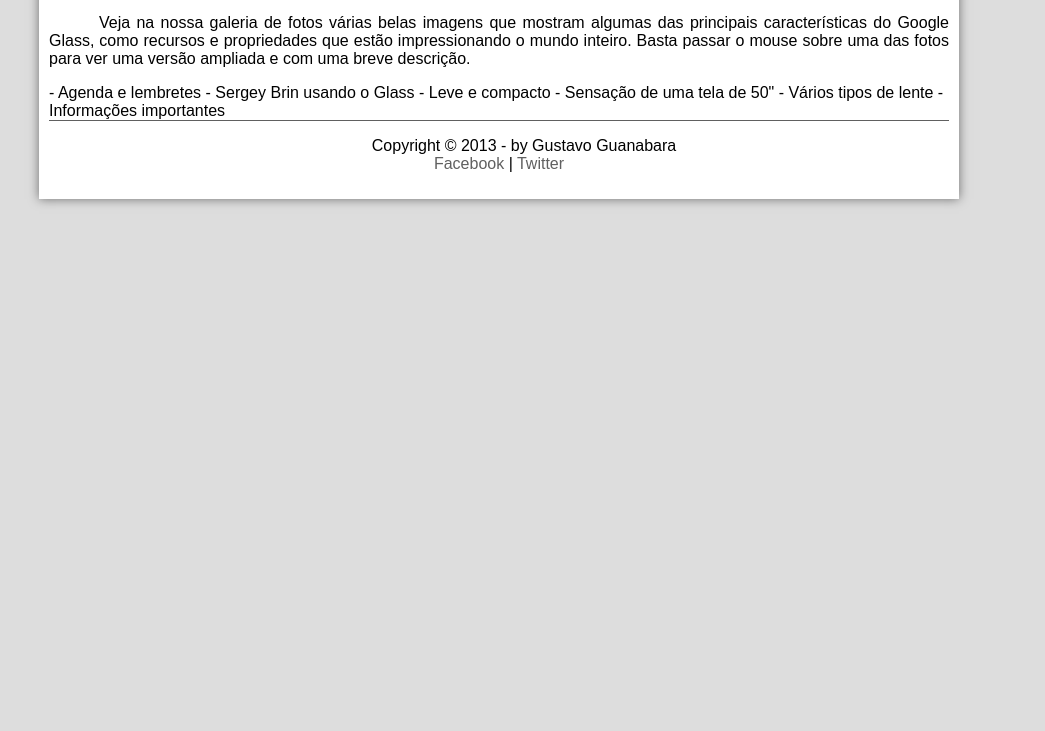
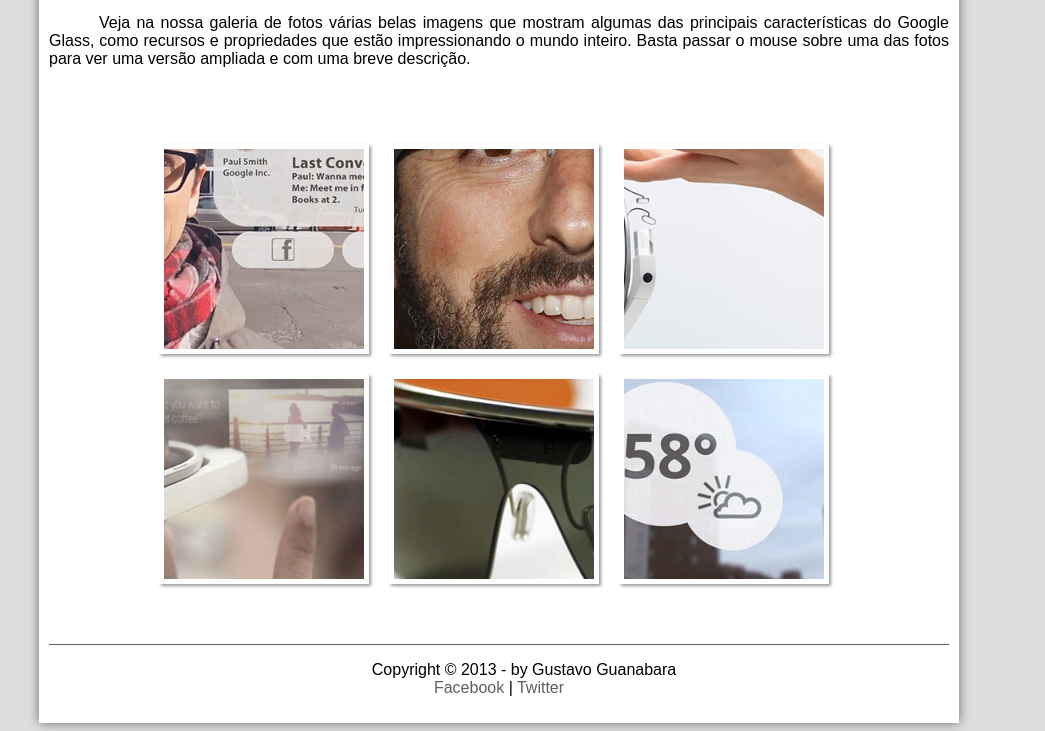
Before and after one commit to makireland/Google-Glass-Web-Site, a plain HTML site: page fotos.html in a window 1280 px wide. Shown: the part 328-1059 px from the top of the page, without its empty margins (141-1186 px from the left). Before the commit the page ends 800 px from the top, so only its background shows below. Drawn offline with Linux system fonts and the light colour scheme.

Commit message:
manipulacao do html e css de fotos

```diff
--- a/_css/fotos.css
+++ b/_css/fotos.css
@@ -0,0 +1,112 @@
+@charset "UTF-8";
+
+ul#album-fotos {
+    width: 700px;
+    margin: 0 auto;
+    padding: 50px;
+    overflow: hidden;
+    list-style: none;
+}
+
+ul#album-fotos li {
+    float: left;
+    width: 200px;
+    height: 200px;
+    margin: 10px;
+    border: 5px solid #ffffff;
+    background-color: #ffffff;
+    box-shadow: 2px 2px 3px rgba(0,0,0,.4);
+    -webkit-transition: all .3s ease-in;
+}
+
+ul#album-fotos li span{
+    opacity: 0;
+    color: #ffffff;
+    text-shadow: 2px 2px 2px #000000;
+    background-color: rgba(0,0,0,.3);
+    font-size: 9pt;
+    line-height: 370px;
+    padding: 5px;
+}
+
+ul#album-fotos li:hover{
+    -webkit-transform: scale(1.5);
+
+}
+
+ul#album-fotos li:hover span{
+    opacity: 1;
+}
+
+ul#album-fotos li#foto01 {
+    background: url('../_imagens/galeria-01.jpg') no-repeat;
+    background-position: 50% 50%;
+    background-size: 400px 400px;
+    background-color: #ffffff;
+}
+
+ul#album-fotos li#foto01:hover {
+    background-position: 0px 0px;
+    background-size: 200px 200px;
+}
+
+ul#album-fotos li#foto02 {
+    background: url('../_imagens/galeria-02.jpg') no-repeat;
+    background-position: 50% 50%;
+    background-size: 400px 400px;
+    background-color: #ffffff;
+}
+
+ul#album-fotos li#foto02:hover {
+    background-position: 0px 0px;
+    background-size: 200px 200px;
+}
+
+ul#album-fotos li#foto03 {
+    background: url('../_imagens/galeria-03.jpg') no-repeat;
+    background-position: 50% 50%;
+    background-size: 400px 400px;
+    background-color: #ffffff;
+}
+
+ul#album-fotos li#foto03:hover {
+    background-position: 0px 0px;
+    background-size: 200px 200px;
+}
+
+ul#album-fotos li#foto04 {
+    background: url('../_imagens/galeria-04.jpg') no-repeat;
+    background-position: 50% 50%;
+    background-size: 400px 400px;
+    background-color: #ffffff;
+}
+
+ul#album-fotos li#foto04:hover {
+    background-position: 0px 0px;
+    background-size: 200px 200px;
+}
+
+ul#album-fotos li#foto05 {
+    background: url('../_imagens/galeria-05.jpg') no-repeat;
+    background-position: 50% 50%;
+    background-size: 400px 400px;
+    background-color: #ffffff;
+}
+
+ul#album-fotos li#foto05:hover {
+    background-position: 0px 0px;
+    background-size: 200px 200px;
+}
+
+ul#album-fotos li#foto06 {
+    background: url('../_imagens/galeria-06.jpg') no-repeat;
+    background-position: 50% 50%;
+    background-size: 400px 400px;
+    background-color: #ffffff;
+}
+
+
+ul#album-fotos li#foto06:hover {
+    background-position: 0px 0px;
+    background-size: 200px 200px;
+}
--- a/fotos.html
+++ b/fotos.html
@@ -4,32 +4,44 @@
 <head>
     <meta charset="UTF-8" />
     <title>Tudo Sobre Google Glass</title>
-    <link rel="stylesheet" type="text/css" href='_css/estilo.css' />
+    <link rel="stylesheet" href="_css/estilo.css"/>
+    <link rel="stylesheet" href="_css/fotos.css" />
 </head>
-<script language="javascript" src= "_javascript/funcoes.js"></script>
+<script language="javascript" src="_javascript/funcoes.js"></script>
+
 <body>
     <div id="interface">
         <header id="cabecalho">
             <hgroup>
                 <h1>Google Glass</h1>
                 <h2>A revolução do Google está chegando</h2>
-                <img src="_imagens/glass-logo-peq.jpg"/>
+                <img src="_imagens/glass-logo-peq.jpg" />
             </hgroup>
             <img id="icone" src="_imagens/glass-oculos-preto-peq.png" />
             <nav id="menu">
                 <h1> Menu Principal </h1>
                 <ul type="disc">
-                    <li onmousemove="mudaFoto('_imagens/home.png')" onmouseout="mudaFoto('_imagens/fotos.png')"><a href="index.html">Home</a></li>
-                    <li onmousemove="mudaFoto('_imagens/especificacoes.png')" onmouseout="mudaFoto('_imagens/fotos.png')"><a href="specs.html">Especificações</a></li>
-                    <li onmousemove="mudaFoto('_imagens/fotos.png')" onmouseout="mudaFoto('_imagens/fotos.png')"><a href="fotos.html">Fotos</a></li>
-                    <li onmousemove="mudaFoto('_imagens/multimidia.png')" onmouseout="mudaFoto('_imagens/fotos.png')"><a href="multimidia.html">Multimídia</a></li>
-                    <li onmousemove="mudaFoto('_imagens/contato.png')" onmouseout="mudaFoto('_imagens/fotos.png')"><a href="fale-conosco.html">Fale conosco</a></li>
+                    <li onmousemove="mudaFoto('_imagens/home.png')" onmouseout="mudaFoto('_imagens/fotos.png')">
+                        <a href="index.html">Home</a>
+                    </li>
+                    <li onmousemove="mudaFoto('_imagens/especificacoes.png')" onmouseout="mudaFoto('_imagens/fotos.png')">
+                        <a href="specs.html">Especificações</a>
+                    </li>
+                    <li onmousemove="mudaFoto('_imagens/fotos.png')" onmouseout="mudaFoto('_imagens/fotos.png')">
+                        <a href="fotos.html">Fotos</a>
+                    </li>
+                    <li onmousemove="mudaFoto('_imagens/multimidia.png')" onmouseout="mudaFoto('_imagens/fotos.png')">
+                        <a href="multimidia.html">Multimídia</a>
+                    </li>
+                    <li onmousemove="mudaFoto('_imagens/contato.png')" onmouseout="mudaFoto('_imagens/fotos.png')">
+                        <a href="fale-conosco.html">Fale conosco</a>
+                    </li>
                 </ul>
             </nav>
         </header>
 
         <article id="noticia-principal">
-                <header id= "cabecalho-artigo">
+            <header id="cabecalho-artigo">
                 <hgroup>
                     <h3>Glass > Fotos</h3>
                     <h1>Galeria de Imagens do Google Glass</h1>
@@ -37,14 +49,30 @@
                     <h3 class="direita">Atualizado em 01/Maio/2013</h3>
                 </hgroup>
             </header>
-<p>Veja na nossa galeria de fotos várias belas imagens que mostram algumas das principais características do Google Glass, como recursos e propriedades que estão impressionando o mundo inteiro. Basta passar o mouse sobre uma das fotos para ver uma versão ampliada e com uma breve descrição.</p>
+            <p>Veja na nossa galeria de fotos várias belas imagens que mostram algumas das principais características do Google
+                Glass, como recursos e propriedades que estão impressionando o mundo inteiro. Basta passar o mouse sobre
+                uma das fotos para ver uma versão ampliada e com uma breve descrição.</p>
 
-- Agenda e lembretes
-- Sergey Brin usando o Glass
-- Leve e compacto
-- Sensação de uma tela de 50"
-- Vários tipos de lente
-- Informações importantes
+            <ul id="album-fotos">
+                <li id="foto01">
+                    <span> Agenda e lembretes</span>
+                </li>
+                <li id="foto02">
+                    <span>Sergey Brin usando o Glass</span>
+                </li>
+                <li id="foto03">
+                    <span>Leve e compacto</span>
+                </li>
+                <li id="foto04">
+                    <span>Sensação de uma tela de 50"</span>
+                </li>
+                <li id="foto05">
+                    <span>Vários tipos de lente</span>
+                </li>
+                <li id="foto06">
+                    <span>Informações importantes</span>
+                </li>
+            </ul>
         </article>
         <footer id="rodape">
             <p>Copyright &copy; 2013 - by Gustavo Guanabara
```
Lines whose indentation alone changed are shown as unchanged.
